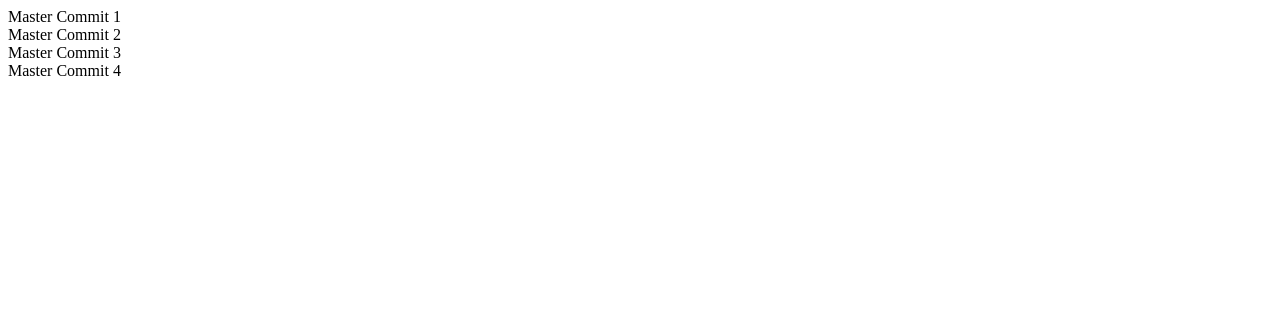
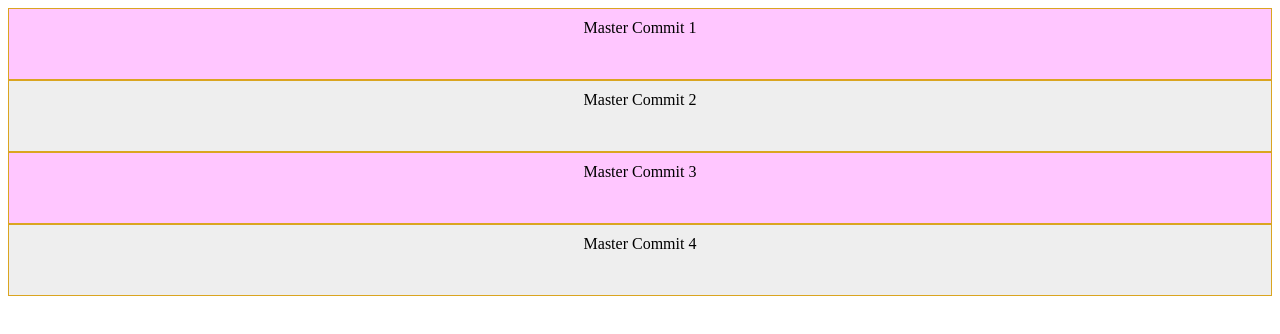
Before and after one commit to Afolabi72/git, a plain HTML site: page index.html in a window 1280 px wide. Drawn offline with Linux system fonts and the light colour scheme.

Commit message:
linked the style.css file

```diff
--- a/index.html
+++ b/index.html
@@ -3,6 +3,7 @@
 <head>
 
     <title>Git Crash Course</title>
+    <link rel="stylesheet" href="style.css">
 </head>
 <body>
     <div>Master Commit 1</div>
--- a/style.css
+++ b/style.css
@@ -0,0 +1,10 @@
+div {
+    height: 50px;
+    border: 1px solid goldenrod;
+    text-align: center;
+    padding: 10px;
+    background-color: #eee;
+}
+div:nth-child(odd) {
+    background-color: #fafa;
+}
```
